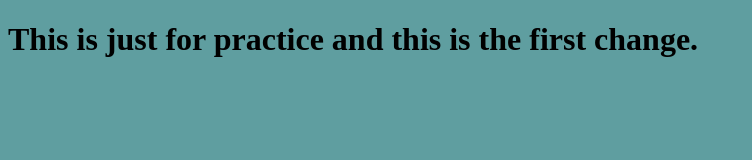
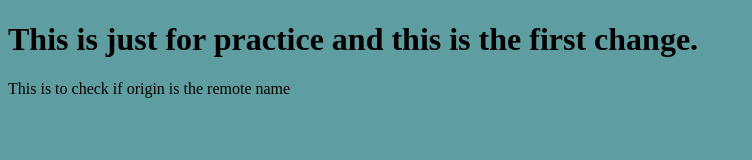
Before and after one commit to praneetk77/GitPrac, a plain HTML site: page index.html in a window 1280 px wide. Shown: the whole page, without its empty margins (0-752 px from the left). Drawn offline with Linux system fonts and the light colour scheme.

Commit message:
Commit through vscode

```diff
--- a/index.html
+++ b/index.html
@@ -9,6 +9,7 @@
   </head>
   <body>
     <h1>This is just for practice and this is the first change.</h1>
+    <p>This is to check if origin is the remote name</p>
     <script src="index.js"></script>
   </body>
 </html>
```
